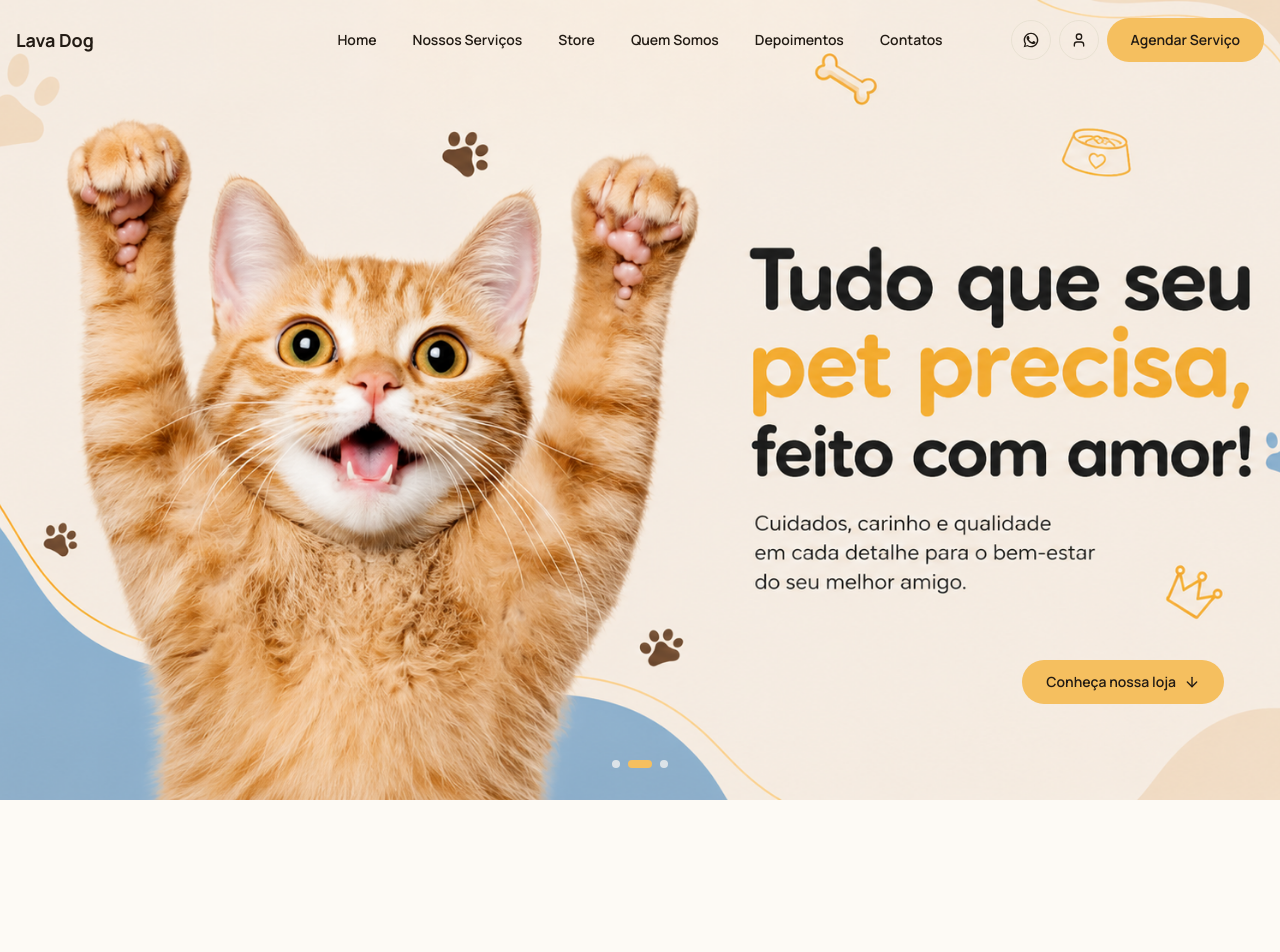
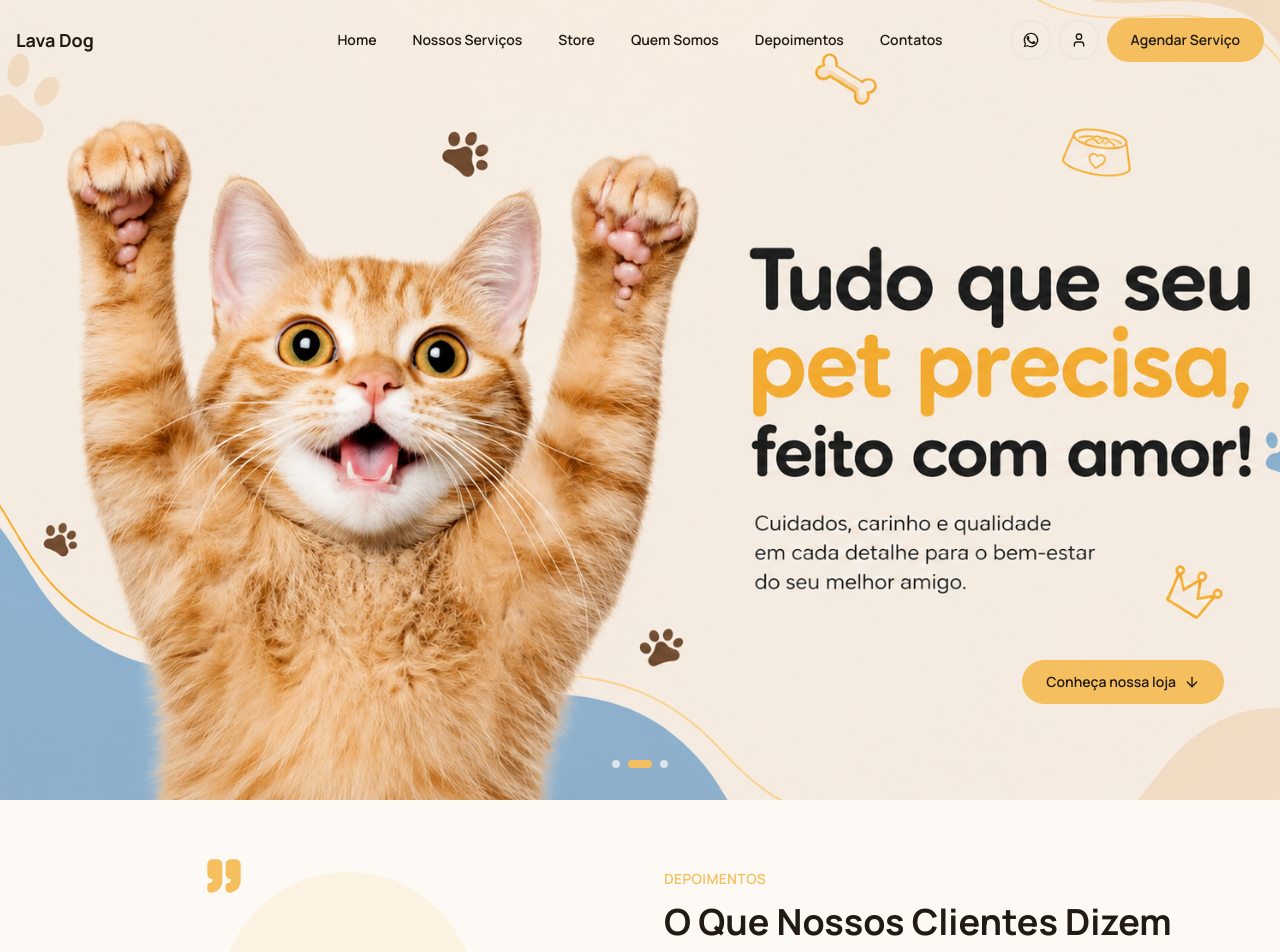
Before and after one commit to andersoninn/lavadog, a Next.js app: page / in a window 1280 px wide. Shown: the top 952 px of the page. Before the commit the page ends 800 px from the top, so only its background shows below. Built offline with nearby package versions, Linux system fonts and the light colour scheme.

Commit message:
v2 com o footer

```diff
--- a/app/page.tsx
+++ b/app/page.tsx
@@ -17,7 +17,7 @@ export default function Home() {
           <Store />
           <FeaturedProducts />
         </ScreenScroller>
-        {/* <Contatos /> */}
+        <Contatos />
       </main>
     </>
   );
```
